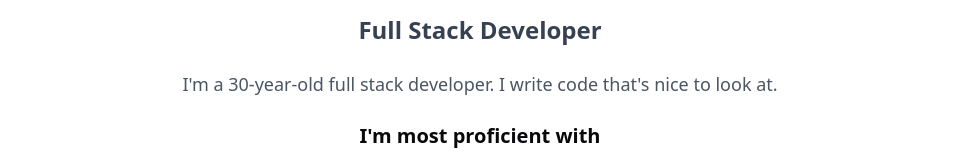
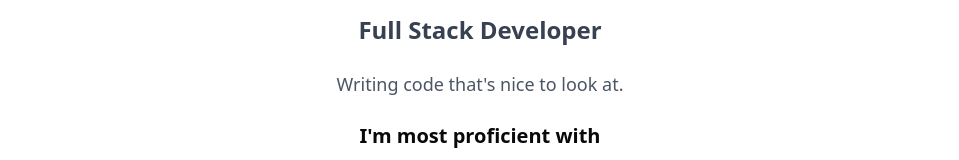
Before and after one commit to janharkonen/JanHarkonenPortfolio, a React (Vite) app: page / in a window 1280 px wide. Shown: the part 138-298 px from the top of the page, without its empty margins (160-1119 px from the left). Built offline with nearby package versions, Linux system fonts and the light colour scheme; grey boxes are pictures that could not be loaded.

Commit message:
fix: intro text

```diff
--- a/src/components/Introdution.tsx
+++ b/src/components/Introdution.tsx
@@ -37,7 +37,7 @@ export default function Introduction() {
           </div>
           <h2 className="text-2xl font-semibold text-gray-700">Full Stack Developer</h2>
           <p className="max-w-2xl mx-auto text-lg text-gray-600">
-            I'm a 30-year-old full stack developer. I write code that's nice to look at.
+            Writing code that's nice to look at.
           </p>
           <div className="mt-8">
             <h3 className="text-xl font-semibold mb-4">I'm most proficient with</h3>
```
